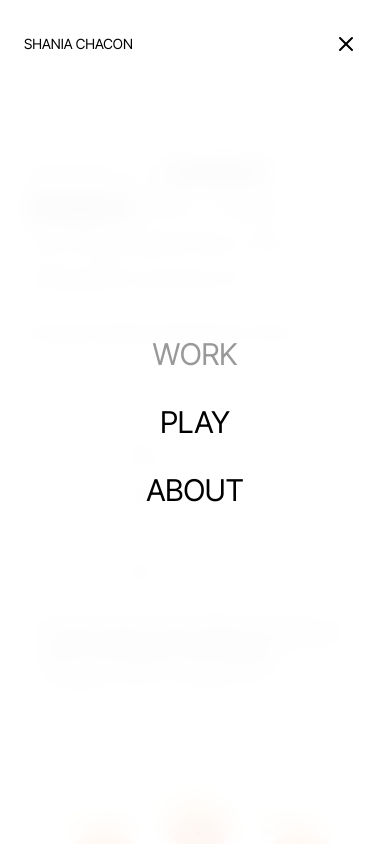
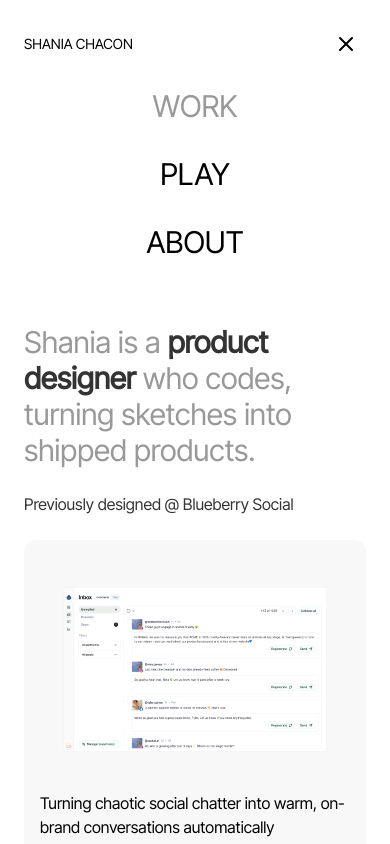
Before and after one commit to chaconshania/PortfolioV2, a Next.js app: page / in a window 390 px wide. Both pictures are taken after a click on the button 346 px from the left and 44 px from the top of the page. Shown: the top 844 px of the page. Built offline with nearby package versions, Linux system fonts and the light colour scheme.

Commit message:
Update header.tsx

```diff
--- a/src/components/header.tsx
+++ b/src/components/header.tsx
@@ -89,7 +89,7 @@ export default function Header() {
             animate={{ opacity: 1 }}
             exit={{ opacity: 0 }}
             transition={{ duration: 0.3 }}
-            className="fixed inset-0 z-40 bg-white/95 backdrop-blur-md md:hidden"
+            className="sticky inset-0 z-40 bg-white/95 backdrop-blur-md md:hidden"
           >
             <div className="flex flex-col items-center justify-center h-full space-y-8">
               {navItems.map((item, index) => (
```
